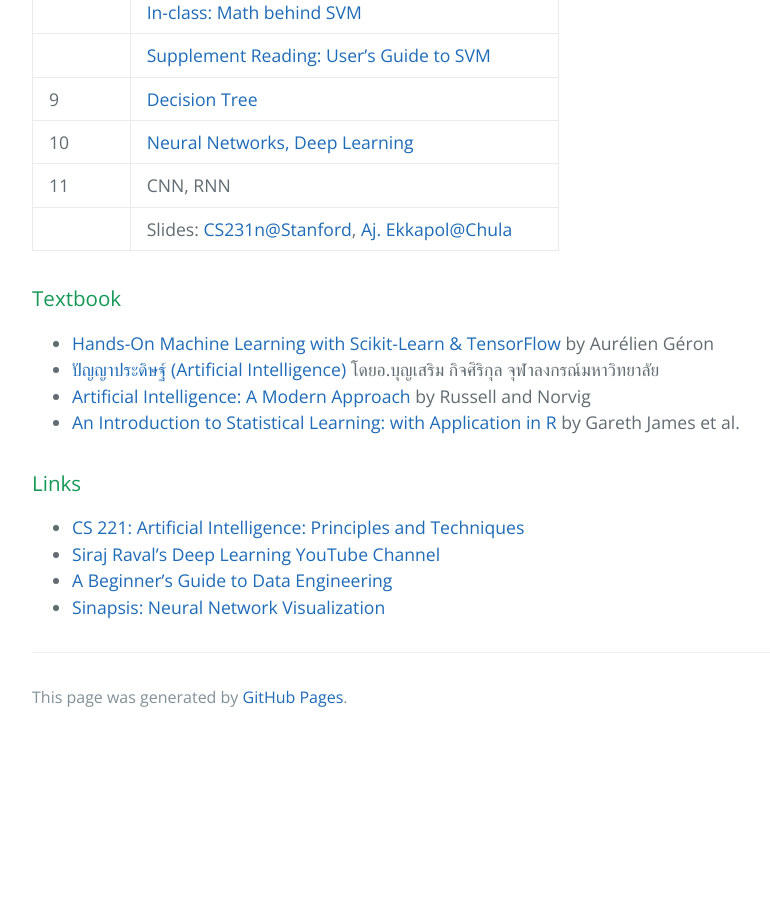
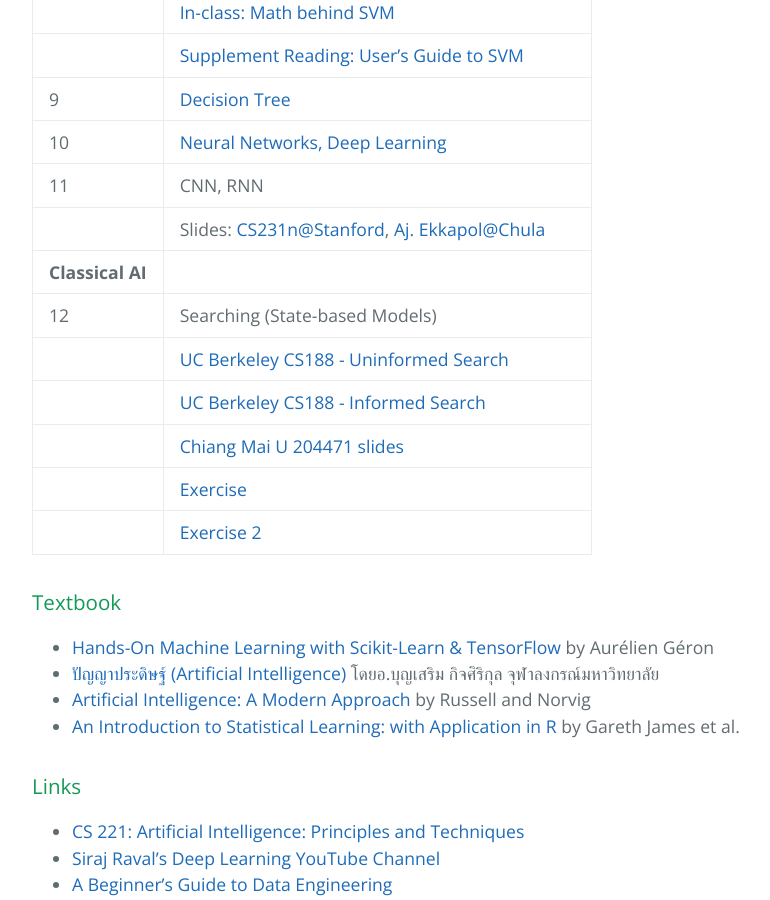
Before and after one commit to pratch/ml_course, a Jekyll site: the page built from index.md, in a window 1280 px wide and 900 px high, scrolled down 1782 px. Shown: the whole window, without its empty margins (192-962 px from the left). Built offline with Jekyll 4.4.1, drawn with Linux system fonts in a browser that asks for light colours; before the commit the page ends 2523 px from its top, so only the background shows below that.

Commit message:
Added Searching slides

```diff
--- a/index.md
+++ b/index.md
@@ -70,17 +70,17 @@ layout: default
 | 10 | [Neural Networks, Deep Learning](slides/9-neural-networks.pdf) |
 | 11 | CNN, RNN |
 |    | Slides: [CS231n@Stanford](http://cs231n.stanford.edu/slides/2017/cs231n_2017_lecture5.pdf), [Aj. Ekkapol@Chula](https://github.com/ekapolc/pattern_course18/blob/master/slides/L09-CNN-RNN.pdf) |
-
-{% comment %}
-
-|   | [Natural Language Processing](slides-2018/8%20-%20NLP.pdf) |
 | **Classical AI** ||
-| 9 | Searching (State-based Models) |
+| 12 | Searching (State-based Models) |
 |   | [UC Berkeley CS188 - Uninformed Search](http://ai.berkeley.edu/slides/Lecture%202%20--%20Uninformed%20Search/SP14%20CS188%20Lecture%202%20--%20Uninformed%20Search.pptx) |
 |   | [UC Berkeley CS188 - Informed Search](http://ai.berkeley.edu/slides/Lecture%203%20--%20Informed%20Search/SP14%20CS188%20Lecture%203%20--%20Informed%20Search.pptx) |
 |   | [Chiang Mai U 204471 slides](slides-2018/http://www.cs.science.cmu.ac.th/course/204471/lib/exe/fetch.php?media=04_searching_01_uninformed.pdf) |
 |   | [Exercise](http://ai.berkeley.edu/sections/section_0_v55LOfoUUwiW1k6Nchnk3Dw6WQuTW8.pdf) |
 |   | [Exercise 2](https://inst.eecs.berkeley.edu/~cs188/fa18/assets/hw/CS_188_Fall_2018_Written_HW1.pdf) |
+
+{% comment %}
+
+|   | [Natural Language Processing](slides-2018/8%20-%20NLP.pdf) |
 | 10 | [Final Review]() |
 | **Future** | |
 | 10 | Dynamic Programming |
```
